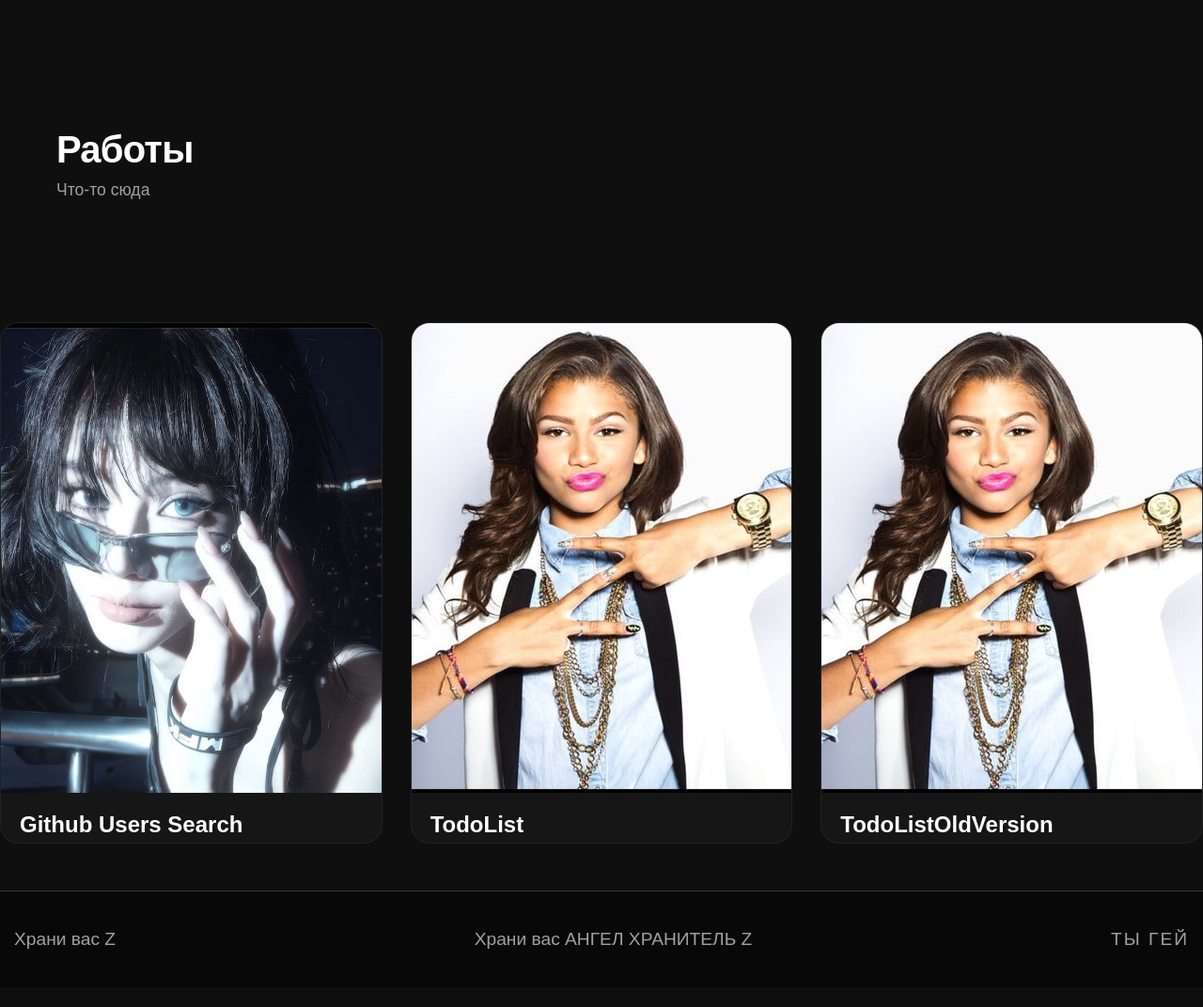
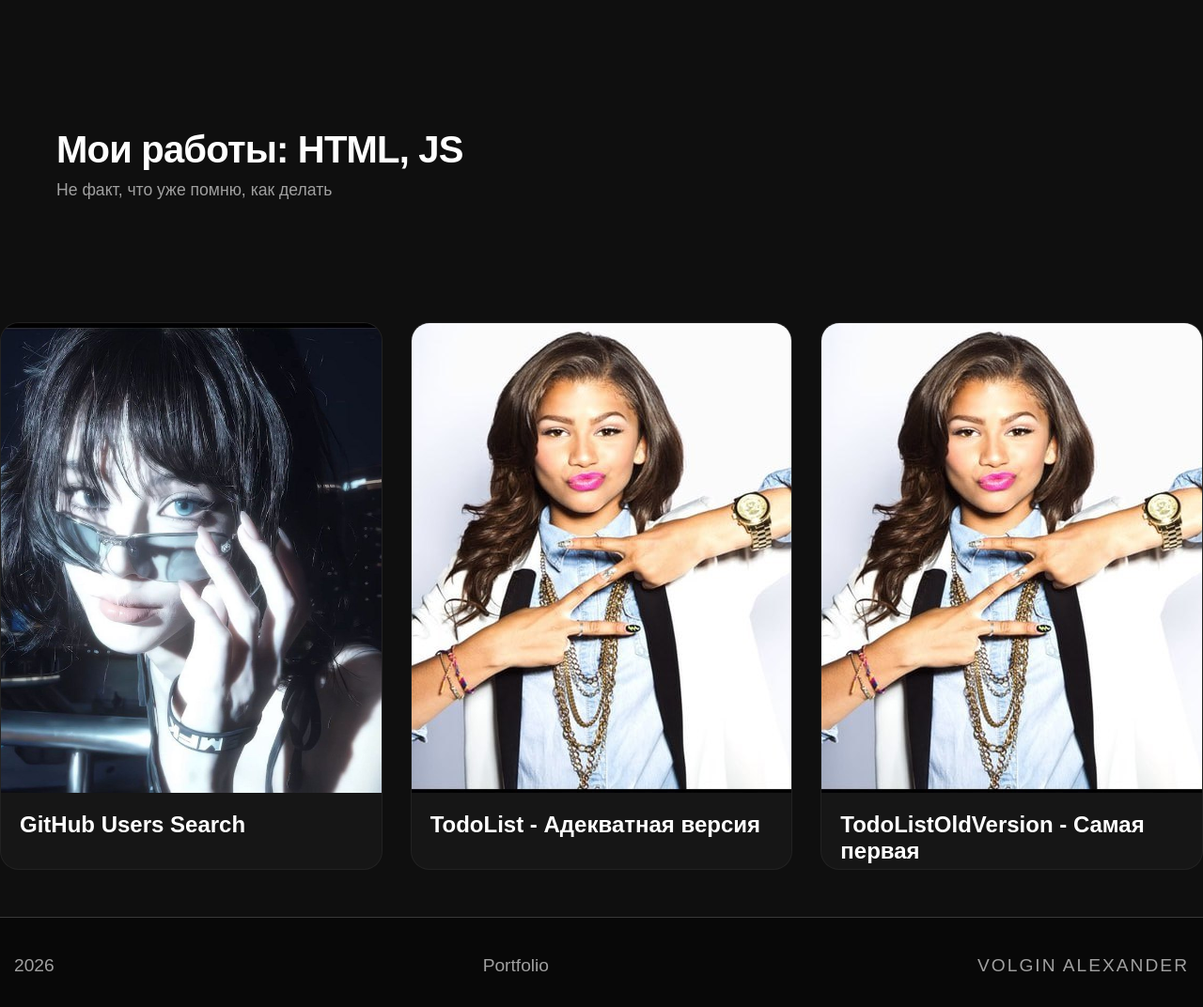
Before and after one commit to StingAv/portfolio, a plain HTML site: page adventure1/index.html in a window 1280 px wide. Shown: the part 602-1674 px from the top of the page at 94% size. Before the commit the page ends 1653 px from the top, so only its background shows below. Drawn offline with Linux system fonts and the light colour scheme.

Commit message:
Добавил-адекватные-слова

```diff
--- a/adventure1/index.html
+++ b/adventure1/index.html
@@ -5,7 +5,7 @@
     <meta charset="UTF-8">
     <meta name="viewport" content="width=device-width, initial-scale=1.0">
     <link rel="stylesheet" href="style/style.css">
-    <title>Document</title>
+    <title>Portfolio</title>
 </head>
 
 <body>
@@ -26,8 +26,8 @@
 
         <section class="works">
             <div class="container">
-                <h2 class="worksTitle">Работы</h2>
-                <p class="worksDiscription">Что-то сюда</p>
+                <h2 class="worksTitle">Мои работы: HTML, JS</h2>
+                <p class="worksDiscription">Не факт, что уже помню, как делать</p>
             </div>
         </section>
 
@@ -37,29 +37,29 @@
                 <div class="workCardImage">
                     <img src="img/logo.jpg" alt="GitHubSearch">
                 </div>
-                <h3 class="wordCardTitle">Github Users Search</h3>
+                <h3 class="wordCardTitle">GitHub Users Search</h3>
             </a>
             <!-- 2ая работа -->
             <a href="todoAppOOP/index.html" class="work-card">
                 <div class="workCardImage">
                     <img src="img/Z.jpg" alt="TodoList">
                 </div>
-                <h3 class="wordCardTitle">TodoList</h3>
+                <h3 class="wordCardTitle">TodoList - Адекватная версия</h3>
             </a>
             <!-- 3ая -->
             <a href="todo1v/index.html" class="work-card" >
                 <div class="workCardImage">
                     <img src="img/Z.jpg" alt="TodoListOld">
                 </div>
-                <h3 class="wordCardTitle">TodoListOldVersion</h3>
+                <h3 class="wordCardTitle">TodoListOldVersion - Самая первая</h3>
             </a>
         </div>
     </main>
     <footer class="footer">
         <div class="footerContainer">
-            <p class="footerCopy">Храни вас Z</p>
-            <p class="footerCopy">Храни вас АНГЕЛ ХРАНИТЕЛЬ Z </p>
-            <p class="footerText">ТЫ ГЕЙ</p>
+            <p class="footerCopy">2026</p>
+            <p class="footerCopy">Portfolio</p>
+            <p class="footerText">Volgin Alexander</p>
         </div>
     </footer>
 </body>
```
